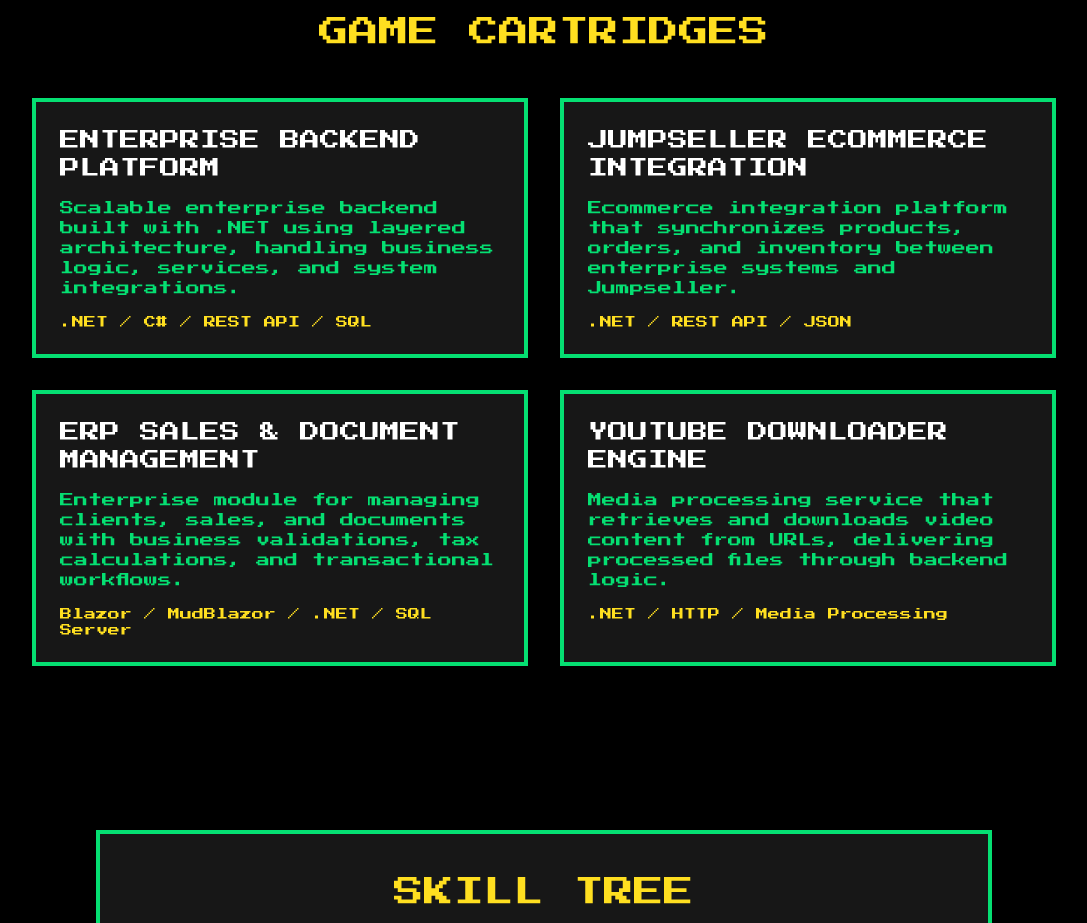
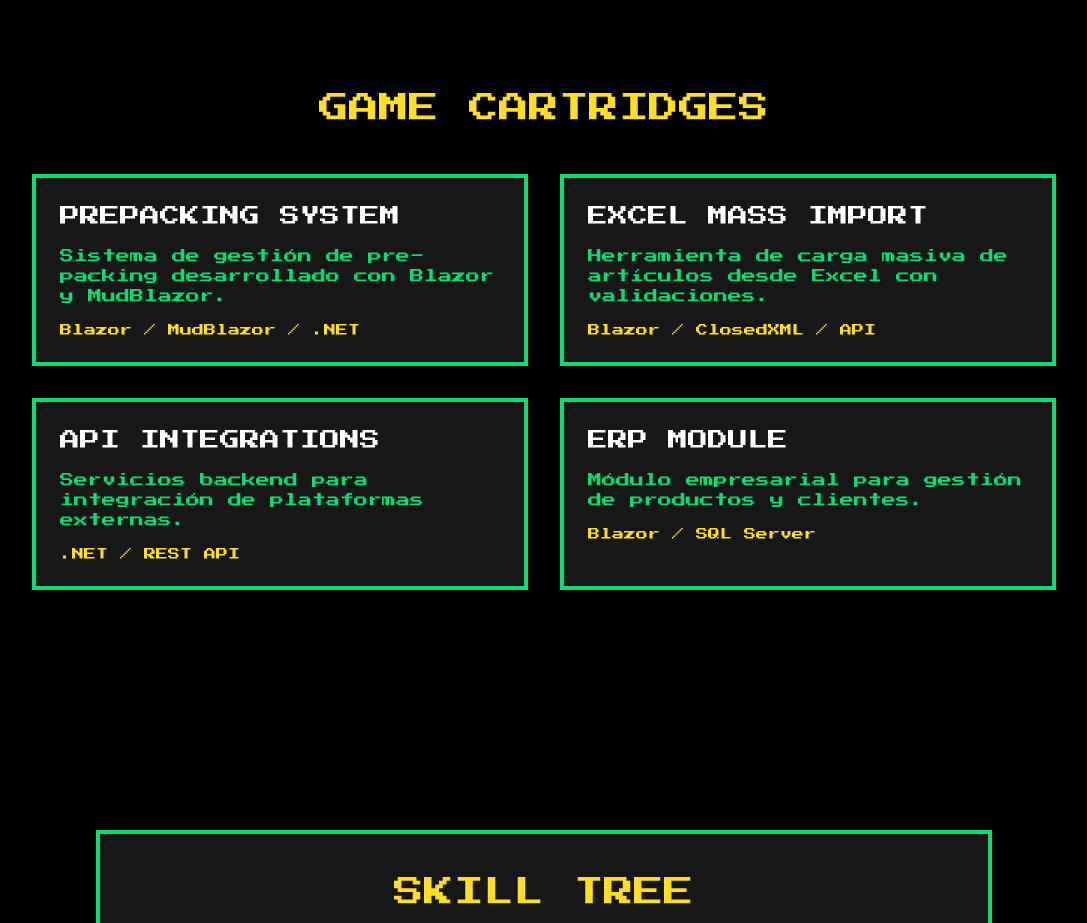
Before and after one commit to Rodkaaaa/Portfolio, a Next.js app: page / in a window 1280 px wide. Shown: the part 1660-2583 px from the top of the page, without its empty margins (96-1183 px from the left). Built offline with nearby package versions, Linux system fonts and the light colour scheme.

Commit message:
Clonando a mi repositorio mi proyecto

```diff
--- a/src/components/Projects.tsx
+++ b/src/components/Projects.tsx
@@ -2,28 +2,26 @@
 
 const projects = [
   {
-    name: "ENTERPRISE BACKEND PLATFORM",
+    name: "PREPACKING SYSTEM",
     description:
-      "Scalable enterprise backend built with .NET using layered architecture, handling business logic, services, and system integrations.",
-    stack: ".NET / C# / REST API / SQL",
+      "Sistema de gestión de pre-packing desarrollado con Blazor y MudBlazor.",
+    stack: "Blazor / MudBlazor / .NET",
   },
   {
-    name: "JUMPSELLER ECOMMERCE INTEGRATION",
+    name: "EXCEL MASS IMPORT",
     description:
-      "Ecommerce integration platform that synchronizes products, orders, and inventory between enterprise systems and Jumpseller.",
-    stack: ".NET / REST API / JSON",
+      "Herramienta de carga masiva de artículos desde Excel con validaciones.",
+    stack: "Blazor / ClosedXML / API",
   },
   {
-    name: "ERP SALES & DOCUMENT MANAGEMENT",
-    description:
-      "Enterprise module for managing clients, sales, and documents with business validations, tax calculations, and transactional workflows.",
-    stack: "Blazor / MudBlazor / .NET / SQL Server",
+    name: "API INTEGRATIONS",
+    description: "Servicios backend para integración de plataformas externas.",
+    stack: ".NET / REST API",
   },
   {
-    name: "YOUTUBE DOWNLOADER ENGINE",
-    description:
-      "Media processing service that retrieves and downloads video content from URLs, delivering processed files through backend logic.",
-    stack: ".NET / HTTP / Media Processing",
+    name: "ERP MODULE",
+    description: "Módulo empresarial para gestión de productos y clientes.",
+    stack: "Blazor / SQL Server",
   },
 ];
 
```
